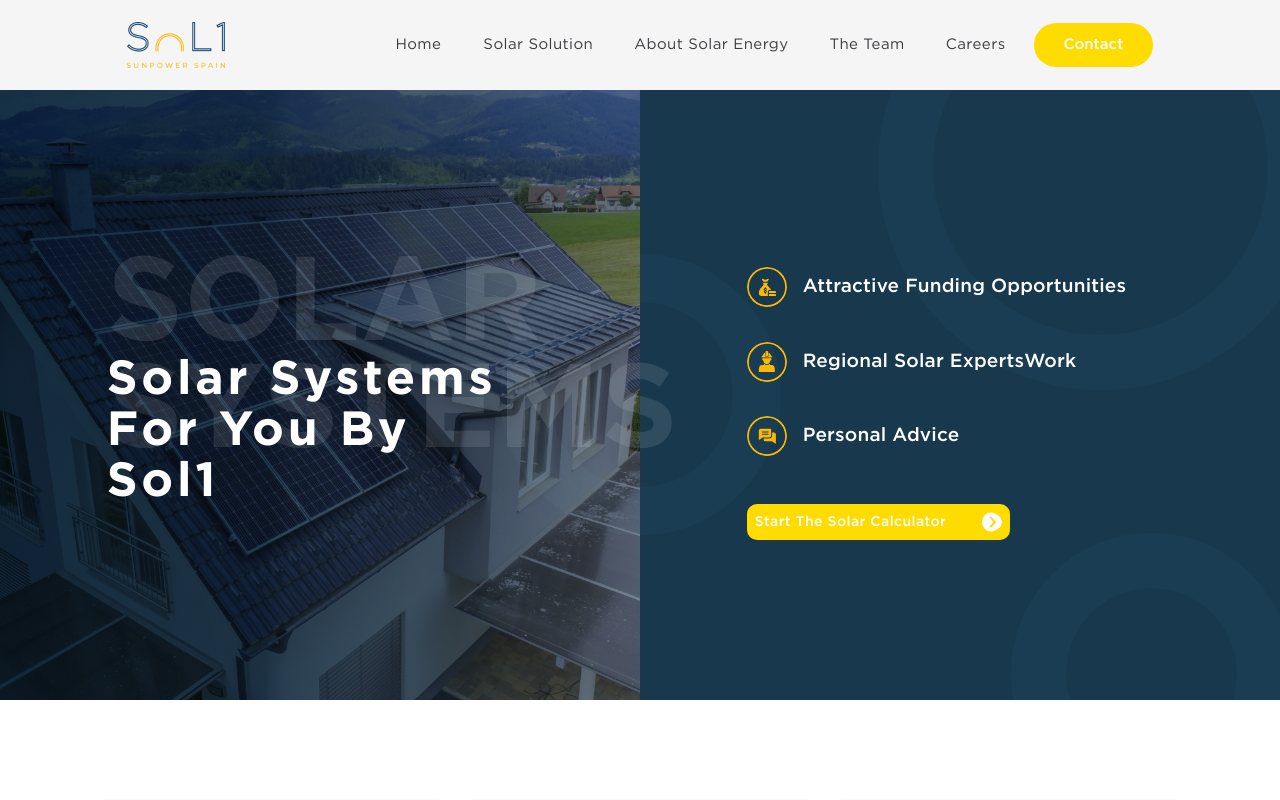
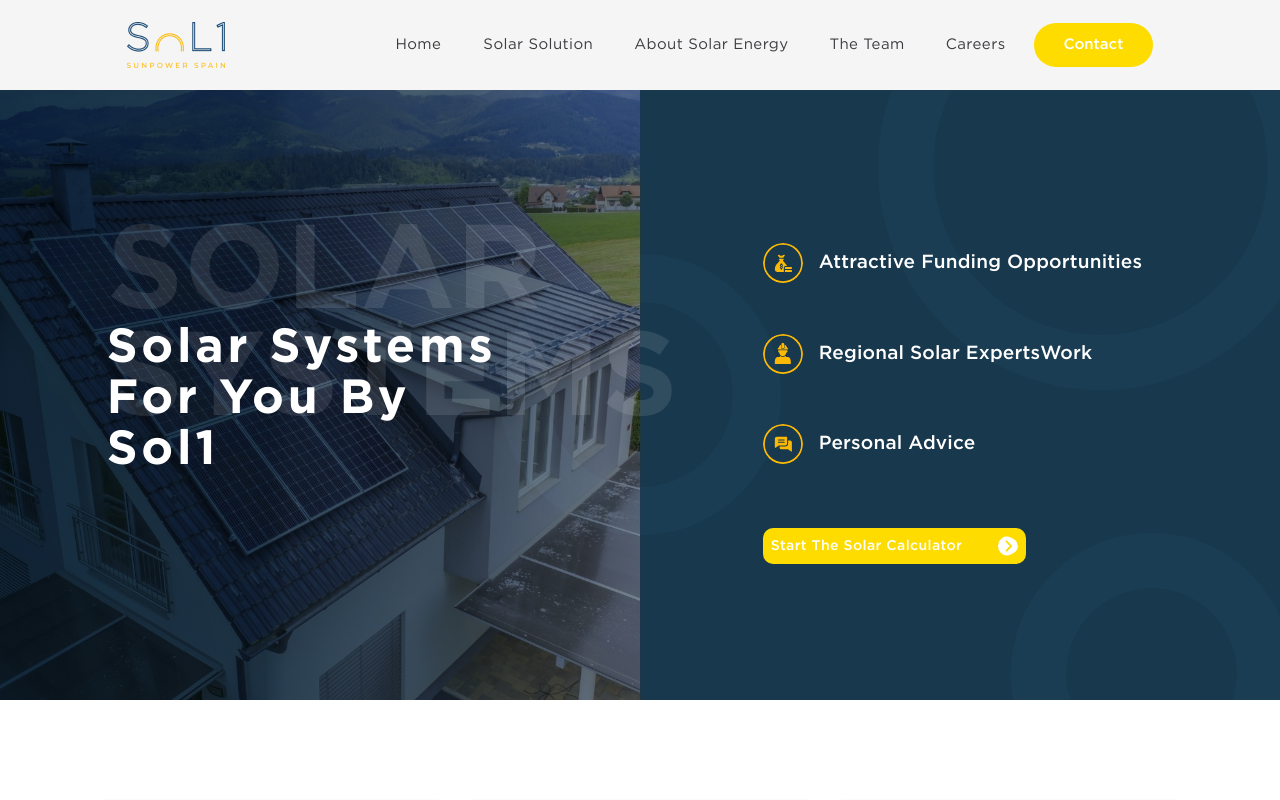
Before and after one commit to Nayeemr45/solar, a React (Create React App) app: page / in a window 1280 px wide. Shown: the top 800 px of the page. Built offline with nearby package versions, Linux system fonts and the light colour scheme.

Commit message:
Update Section1.css

```diff
--- a/src/Assets/Css/Section1.css
+++ b/src/Assets/Css/Section1.css
@@ -47,8 +47,8 @@
 }
 
 .MuiListItem-gutters {
-  padding: 0 !important;
-}
+/*   padding: 0 !important;
+ */}
 
 .button {
   background-color: var(--button-color) !important;
@@ -104,7 +104,7 @@
     color: #fff !important;
     border-radius: 8px !important;
 /*     padding: 8px 8px !important;
- */    font-size: 12px !important;
+ */    font-size: 10px !important;
     font-family: 'Gotham-Medium' !important;
     text-transform: none !important;
   }
```
